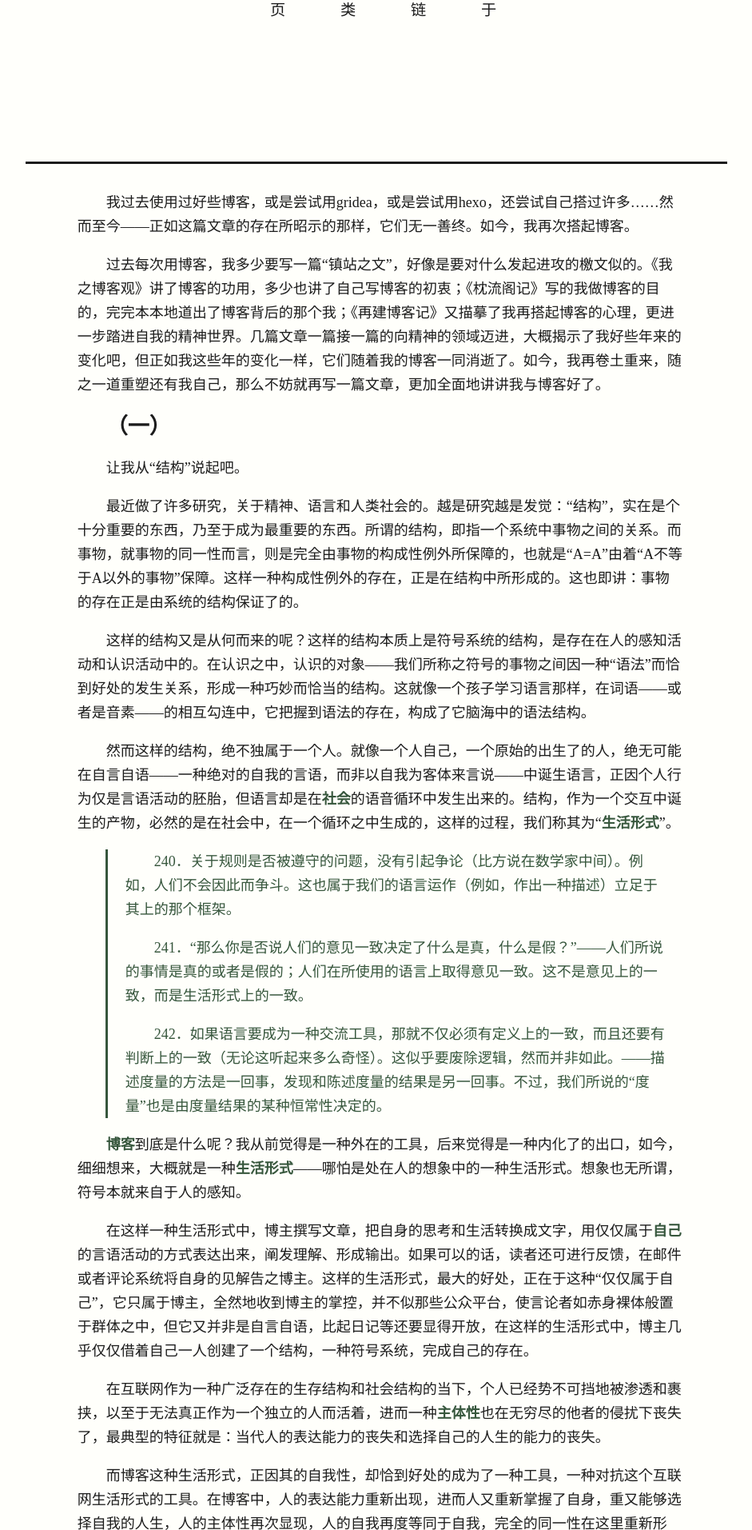
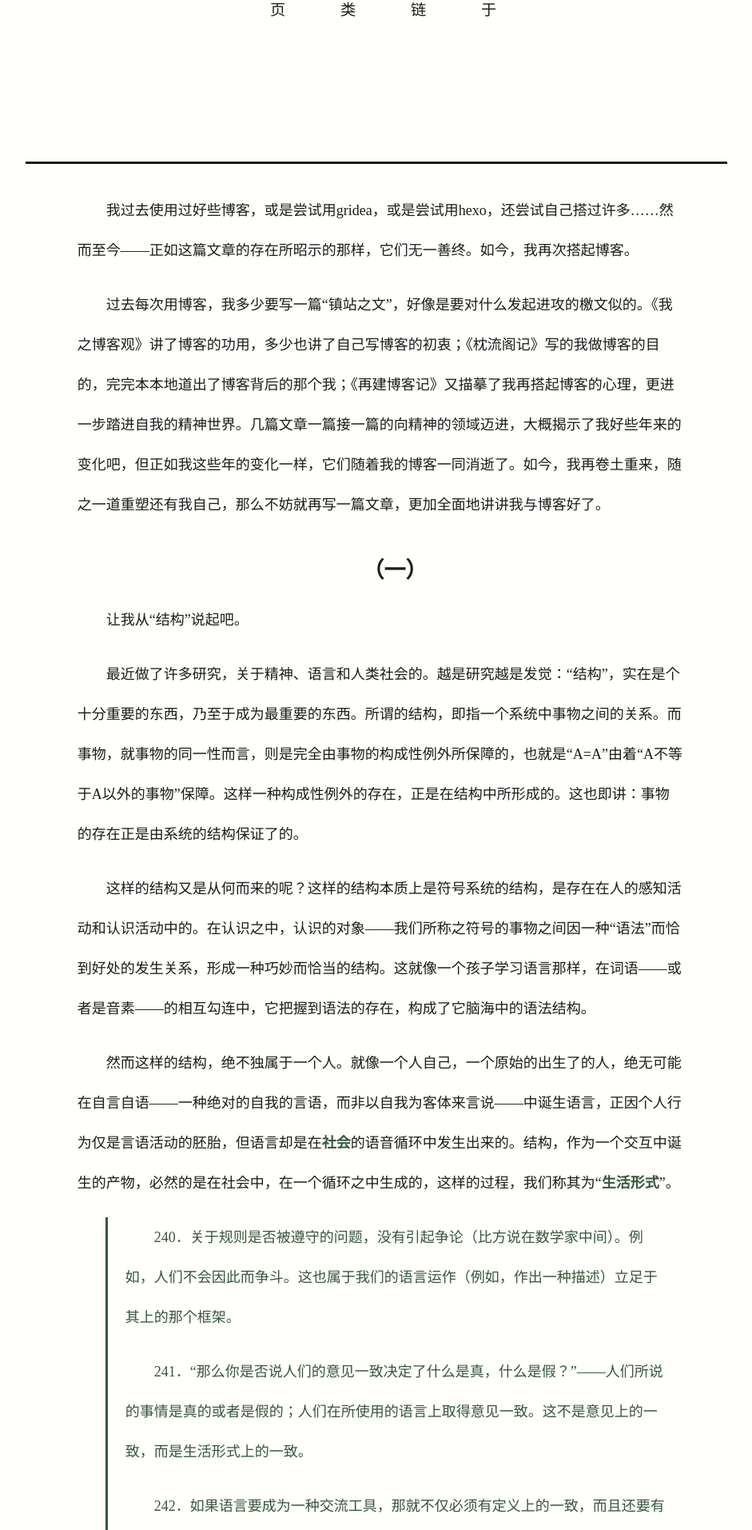
Before and after one commit to Makuraryu/Makuraryu.github.io, a Jekyll site: the page built from _posts/2023-4-30-bokeyizhongshenghuoxingshi.md, in a window 1280 px wide. Shown: the part 684-2597 px from the top of the page at 80% size, without its empty margins (164-1105 px from the left). Built offline with Jekyll 4.4.1, drawn with Linux system fonts in a browser that asks for light colours; some web fonts are replaced.

Commit message:
Add files via upload

```diff
--- a/css/default.css
+++ b/css/default.css
@@ -20,6 +20,7 @@ html{
   left: 15%;
   height: 3px;
   background-color: #1c1c1c;
+
 }
 
 #title{
@@ -38,6 +39,7 @@ html{
   margin: auto;
   word-wrap: break-word;
   font-family: FandolSong-Bold;
+  text-shadow:10px 10px 10px rgba(189,192,186,.8);
 }
 
 .nav{
@@ -60,6 +62,7 @@ html{
 .nav_nav:hover{
   letter-spacing: 20px;
   transform: translateY(-10px);
+  text-shadow:3px 3px 3px rgba(189,192,186,.8);
 }
 
 .postlist{
@@ -191,7 +194,7 @@ html{
   left: 20%;
   font-size: 18px;
   font-family: FandolSong;
-  line-height: 30px;
+  line-height: 50px;
   color: #1c1c1c;
   text-indent:2em;
 }
--- a/css/text.css
+++ b/css/text.css
@@ -56,6 +56,15 @@ span{
     color:#36563c;
 }
 
+#article h1,h2,h3,h4,h5,h6{
+    transform:translateY(10px);
+    text-align:center;
+}
+
+
+
+
+
 
 
 
```
